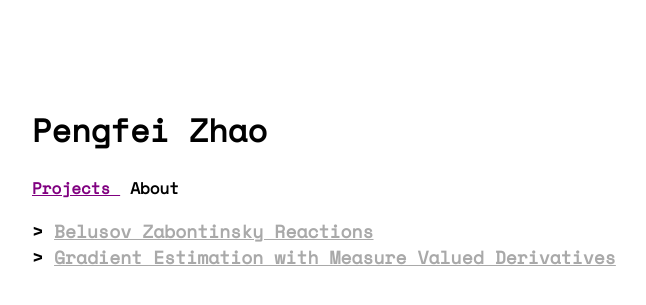
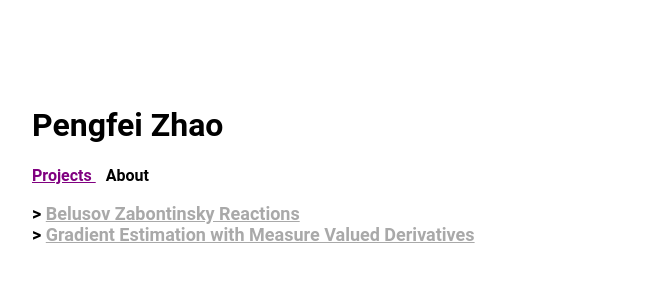
Before and after one commit to pzdkn/pzdkn.github.io, a Jekyll site: the page built from index.html, in a window 1280 px wide. Shown: the top 305 px of the page, without its empty margins (93-739 px from the left). Built offline with Jekyll 4.4.1, drawn with Linux system fonts in a browser that asks for light colours; nearby versions of some CDN libraries; some web fonts are replaced.

Commit message:
change to roboto

```diff
--- a/_sass/main.scss
+++ b/_sass/main.scss
@@ -1,5 +1,5 @@
 body {
-    font-family: 'Space Mono', monospace;
+    font-family: roboto, monospace;
     font-weight: bold;
     text-align: left;
     margin-left: 90px;
```
